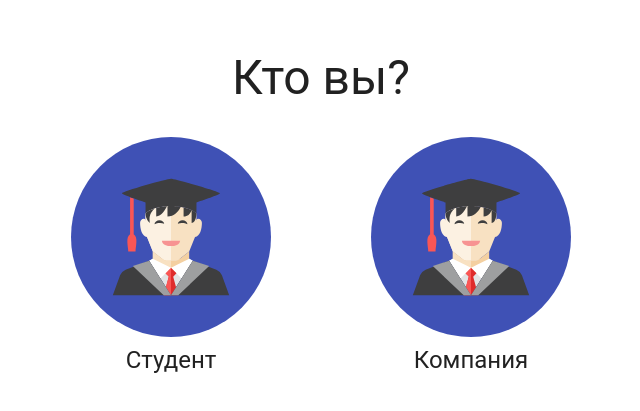
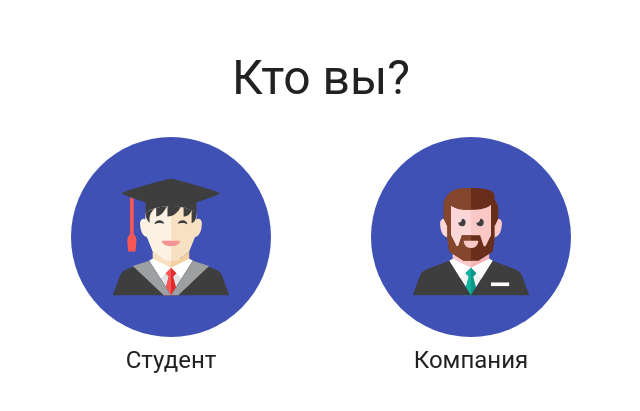
Before and after one commit to senketsukamui/internium-react, a React (Vite) app: page /auth in a window 1280 px wide. Shown: the part 187-598 px from the top of the page, without its empty margins (319-959 px from the left). Built offline with nearby package versions, Linux system fonts and the light colour scheme.

Commit message:
Implement ProfileHeader component

```diff
--- a/src/components/Header/Header.tsx
+++ b/src/components/Header/Header.tsx
@@ -1,9 +1,14 @@
 import { AppBar, Box, Button, Toolbar, Typography } from "@mui/material";
+import ProfileHeader from "components/ProfileHeader";
+import { useStores } from "hooks/useStores";
+import { observer } from "mobx-react";
 import React from "react";
 import { useNavigate } from "react-router-dom";
 
 const Header = () => {
   const navigate = useNavigate();
+  const { authStore } = useStores();
+  console.log(authStore.user);
   return (
     <Box sx={{ flexGrow: 1 }}>
       <AppBar position="static">
@@ -11,13 +16,16 @@ const Header = () => {
           <Typography variant="h6" component="div" sx={{ flexGrow: 1 }}>
             Internium
           </Typography>
-          <Button onClick={() => navigate("/auth")} color="inherit">
-            Авторизация
-          </Button>
+          {!authStore.user && (
+            <Button onClick={() => navigate("/auth")} color="inherit">
+              Авторизация
+            </Button>
+          )}
+          <ProfileHeader user={authStore.user} />
         </Toolbar>
       </AppBar>
     </Box>
   );
 };
 
-export default Header;
+export default observer(Header);
--- /dev/null
+++ b/src/components/Icons/CompanyIcon.tsx
@@ -0,0 +1,109 @@
+import React from "react";
+import { DefaultIconProps } from "./types";
+
+const SvgCompany = (props: DefaultIconProps) => (
+  <svg
+    style={{
+      enableBackground: "new 0 0 110 110",
+    }}
+    viewBox="0 0 110 110"
+    xmlSpace="preserve"
+    xmlns="http://www.w3.org/2000/svg"
+    {...props}
+  >
+    <circle
+      cx={55}
+      cy={55}
+      r={55}
+      style={{
+        fill: "#3f51b5",
+      }}
+    />
+    <path
+      style={{
+        fill: "#f1f2f2",
+      }}
+      d="M55 87 43 67.997h24z"
+    />
+    <path
+      d="M59 68.031h-8l-6-3.752v3.218s0 7.5 10 7.5 10-7.5 10-7.5v-3.219l-6 3.753z"
+      style={{
+        fill: "#f7b4b4",
+      }}
+    />
+    <path
+      d="M72 47.222C72 46.111 71 45 70 45s-1 1.111-1 1.111V45c-.018-9-1.024-15-14-15s-13.982 6-14 15v7.997l4 10 5.105 3.996a2.999 2.999 0 0 0 2.24 1.004h5.31c.856 0 1.671-.365 2.24-1.004L65 62.997l3.207-8.017C71.042 54.776 72 50.476 72 47.222z"
+      style={{
+        fill: "#fbc8c8",
+      }}
+    />
+    <path
+      d="M41 45v1.111S41 45 40 45s-2 1.111-2 2.222c0 3.253.958 7.554 3.793 7.758L45 62.997l5.105 3.996a2.999 2.999 0 0 0 2.24 1.004H55V30c-12.976 0-13.982 6-14 15z"
+      style={{
+        fill: "#fbd7d7",
+      }}
+    />
+    <path
+      style={{
+        fill: "#fbc8c8",
+      }}
+      d="m48 60.031.011-.034h-1.029l.018.034zM55 68.031h-4l-6-3.752v3.218s0 7.5 10 7.5v-6.966z"
+    />
+    <path
+      d="M67.807 34.274c.098-.417.146-.84.146-1.262 0-2.842-.908-4.783-12.953-4.972v-.024c-.634-.01-1.289-.016-1.985-.016-12.511 0-13.042 7.98-13.014 9.679.003.203.014.322.014.322v7.03l2 4v7l.984 6.997 8 5.003h8l8-5.003.984-6.997v-7h.031l2-4V40c.001-1.977-.739-3.945-2.207-5.726zm-4.808 25.757h-1l-2-6h-10l-2 6h-1l-3-6V37.673c3.339 2.246 6.812 2.372 11 2.354v-.003c2.604-.012 7.892.031 11-2.787v16.792l-3 6.002z"
+      style={{
+        fill: "#692e19",
+      }}
+    />
+    <path
+      d="M55 40.028V28.016c-.633-.01-1.288-.016-1.984-.016-14 0-13 10-13 10v7.031l2 4v7L43 63.028l8 5.003h4v-14h-5l-2 6h-1l-3-6V37.665c2.189 1.472 3.936 2.39 11 2.363z"
+      style={{
+        fill: "#84462d",
+      }}
+    />
+    <path
+      d="M52 46.997a2 2 0 0 0-2-2h-.006c.001.022.006.042.006.063a2 2 0 0 1-1.994 2A1.996 1.996 0 0 0 52 46.997zM61.994 46.997a2 2 0 0 0-2-2h-.006c.001.021.006.041.006.062a2 2 0 0 1-1.994 2 1.996 1.996 0 0 0 3.994-.062z"
+      style={{
+        fill: "#3e3e3f",
+      }}
+    />
+    <path
+      style={{
+        fill: "#fff",
+      }}
+      d="m43 67.997 2-1 9.985 4.981L49 77.997zM67 67.997l-2-1-9.985 4.981L61 77.997z"
+    />
+    <path
+      style={{
+        fill: "#099686",
+      }}
+      d="m59 87-2.799-10.2L58 75.002l-3.019-3.024-2.998 2.998 1.818 1.817L51 87z"
+    />
+    <path
+      style={{
+        fill: "#12b2a0",
+      }}
+      d="M55 87V71.997l-.019-.019-2.998 2.998 1.818 1.817L51 87z"
+    />
+    <path
+      d="m23 87 4-11a6.002 6.002 0 0 1 3.043-2.983L43 68l12 19H23zM87 87l-4-11a6.002 6.002 0 0 0-3.043-2.983L67 68 55 87h32z"
+      style={{
+        fill: "#3e3e3f",
+      }}
+    />
+    <path
+      style={{
+        fill: "#fff",
+      }}
+      d="M66 79.997h10v2H66z"
+    />
+    <path
+      d="M51 56.997h8S59 61 55 61s-4-4.003-4-4.003z"
+      style={{
+        fill: "#fbc8c8",
+      }}
+    />
+  </svg>
+);
+
+export default SvgCompany;
--- /dev/null
+++ b/src/components/ProfileHeader/ProfileHeader.tsx
@@ -0,0 +1,45 @@
+import { Button, Menu, MenuItem } from "@mui/material";
+import React, { FC } from "react";
+import { RegisteredIntern } from "api/types";
+
+interface ProfileHeaderProps {
+  user: RegisteredIntern;
+}
+
+const ProfileHeader = (props: ProfileHeaderProps) => {
+  const { user } = props;
+  const [anchorEl, setAnchorEl] = React.useState(null);
+  const open = Boolean(anchorEl);
+  const handleClick = (event) => {
+    setAnchorEl(event.currentTarget);
+  };
+  const handleClose = () => {
+    setAnchorEl(null);
+  };
+
+  return (
+    <div>
+      <Button
+        color="inherit"
+        id="basic-button"
+        aria-controls={open ? "basic-menu" : undefined}
+        aria-haspopup="true"
+        aria-expanded={open ? "true" : undefined}
+        onClick={handleClick}
+      >
+        Глеб Потапов
+      </Button>
+      <Menu
+        id="basic-menu"
+        anchorEl={anchorEl}
+        open={open}
+        onClose={handleClose}
+      >
+        <MenuItem onClick={handleClose}>Профиль</MenuItem>
+        <MenuItem onClick={handleClose}>Выйти</MenuItem>
+      </Menu>
+    </div>
+  );
+};
+
+export default ProfileHeader;
--- /dev/null
+++ b/src/components/ProfileHeader/index.ts
@@ -0,0 +1 @@
+export { default } from "./ProfileHeader";
--- a/src/pages/Auth/Auth.tsx
+++ b/src/pages/Auth/Auth.tsx
@@ -1,7 +1,8 @@
 import React, { useMemo, useState } from "react";
 import { RegisterTypes, SCHEMAS } from "./constants";
 import { CssBaseline, Paper, Container, Typography } from "@mui/material";
-import StudentIcon from "components/icons/StudentIcon";
+import StudentIcon from "components/Icons/StudentIcon";
+import CompanyIcon from "components/Icons/CompanyIcon";
 import { useNavigate } from "react-router-dom";
 
 const Auth = () => {
@@ -50,7 +51,7 @@ const Auth = () => {
               navigate("/auth/company/register");
             }}
           >
-            <StudentIcon width={200} height={200} />{" "}
+            <CompanyIcon width={200} height={200} />{" "}
             <Typography variant="h5" align="center">
               Компания
             </Typography>
```
